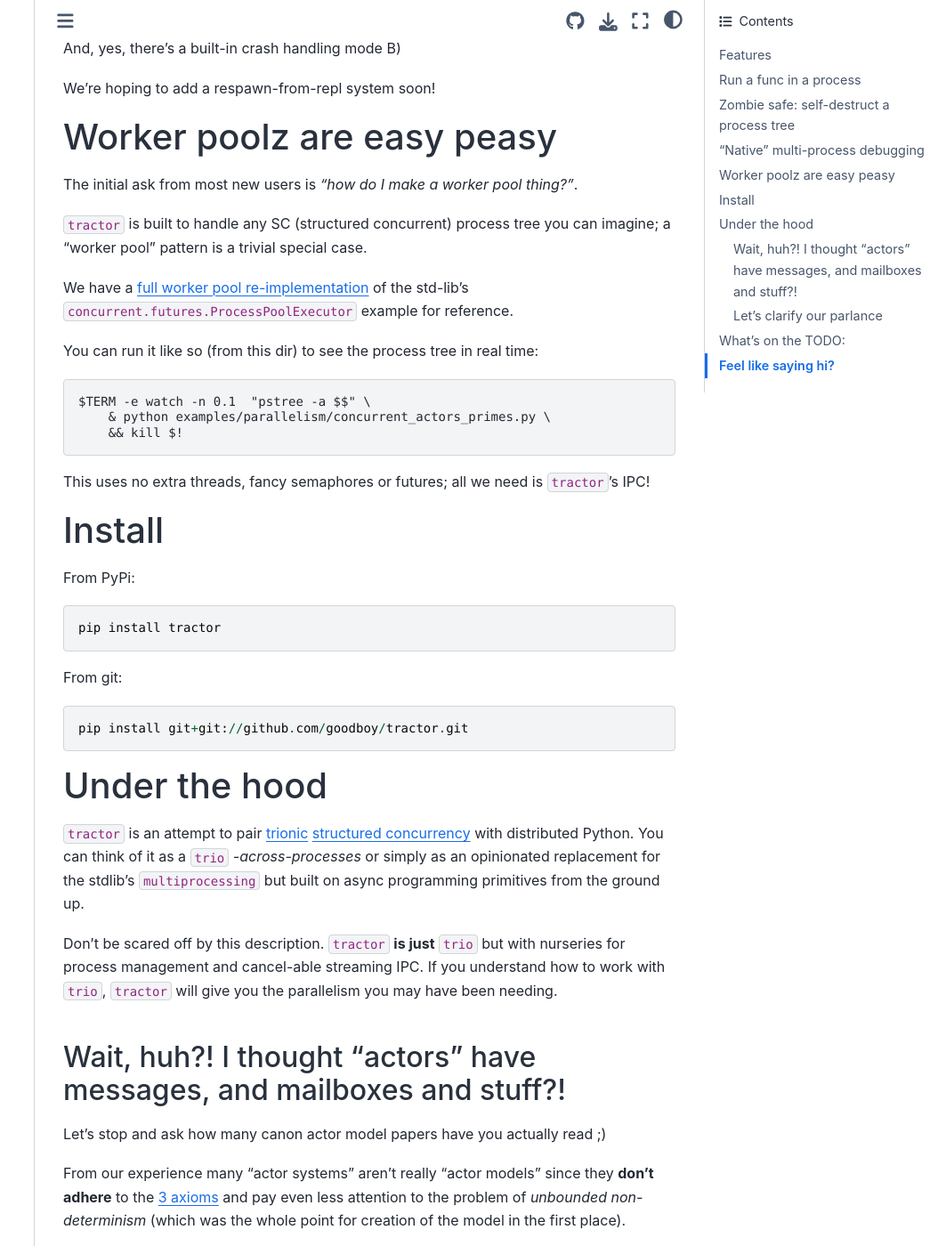
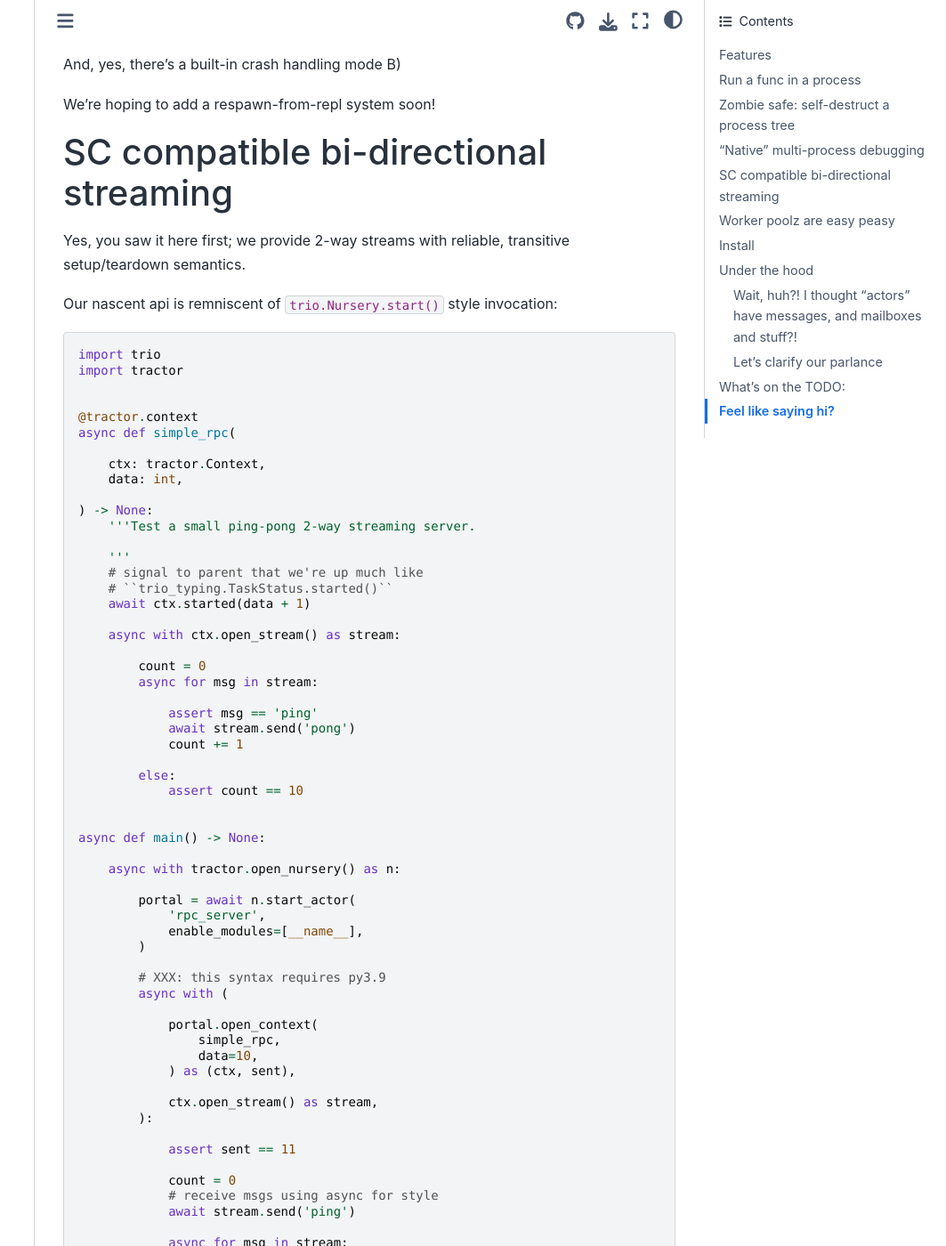
Before and after one commit to goodboy/tractor, a Sphinx documentation site: the page built from docs/README.rst, in a window 1280 px wide and 1400 px high, scrolled down 3831 px. Shown: the whole window at 89% size, without its empty margins (217-1280 px from the left). Built offline with Sphinx 7.4.7 and the Sphinx Book theme 1.1.4, drawn with Linux system fonts in a browser that asks for light colours; some of the changed text lies outside the part shown.

Commit message:
Add 2-way streaming example to readme and scripts

```diff
--- a/docs/README.rst
+++ b/docs/README.rst
@@ -127,7 +127,8 @@ Zombie safe: self-destruct a process tree
             print('This process tree will self-destruct in 1 sec...')
             await trio.sleep(1)
 
-            # you could have done this yourself
+            # raise an error in root actor/process and trigger
+            # reaping of all minions
             raise Exception('Self Destructed')
 
 
@@ -195,6 +196,98 @@ You can run this with::
 And, yes, there's a built-in crash handling mode B)
 
 We're hoping to add a respawn-from-repl system soon!
+
+
+SC compatible bi-directional streaming
+--------------------------------------
+Yes, you saw it here first; we provide 2-way streams
+with reliable, transitive setup/teardown semantics.
+
+Our nascent api is remniscent of ``trio.Nursery.start()``
+style invocation:
+
+.. code:: python
+
+    import trio
+    import tractor
+
+
+    @tractor.context
+    async def simple_rpc(
+
+        ctx: tractor.Context,
+        data: int,
+
+    ) -> None:
+        '''Test a small ping-pong 2-way streaming server.
+
+        '''
+        # signal to parent that we're up much like
+        # ``trio_typing.TaskStatus.started()``
+        await ctx.started(data + 1)
+
+        async with ctx.open_stream() as stream:
+
+            count = 0
+            async for msg in stream:
+
+                assert msg == 'ping'
+                await stream.send('pong')
+                count += 1
+
+            else:
+                assert count == 10
+
+
+    async def main() -> None:
+
+        async with tractor.open_nursery() as n:
+
+            portal = await n.start_actor(
+                'rpc_server',
+                enable_modules=[__name__],
+            )
+
+            # XXX: this syntax requires py3.9
+            async with (
+
+                portal.open_context(
+                    simple_rpc,
+                    data=10,
+                ) as (ctx, sent),
+
+                ctx.open_stream() as stream,
+            ):
+
+                assert sent == 11
+
+                count = 0
+                # receive msgs using async for style
+                await stream.send('ping')
+
+                async for msg in stream:
+                    assert msg == 'pong'
+                    await stream.send('ping')
+                    count += 1
+
+                    if count >= 9:
+                        break
+
+
+            # explicitly teardown the daemon-actor
+            await portal.cancel_actor()
+
+
+    if __name__ == '__main__':
+        trio.run(main)
+
+
+See original proposal and discussion in `#53`_ as well
+as follow up improvements in `#223`_ that we'd love to
+hear your thoughts on!
+
+.. _#53: https://github.com/goodboy/tractor/issues/53
+.. _#223: https://github.com/goodboy/tractor/issues/223
 
 
 Worker poolz are easy peasy
```
Also changed, not shown: 2 other files.
